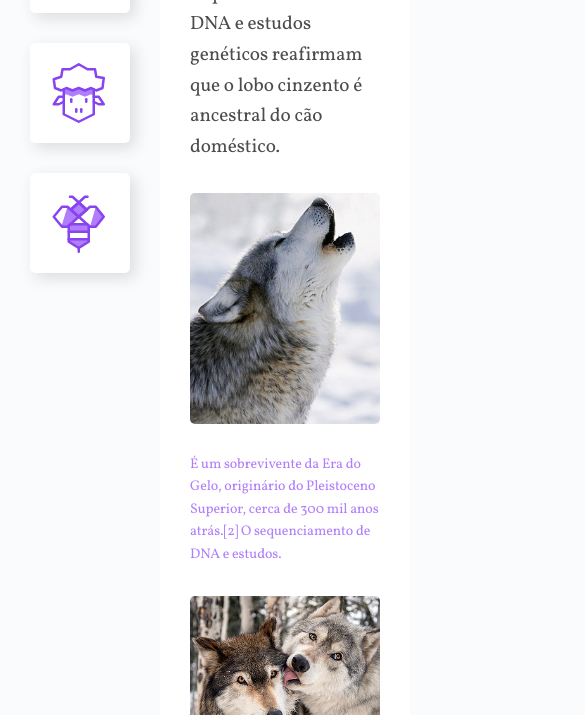
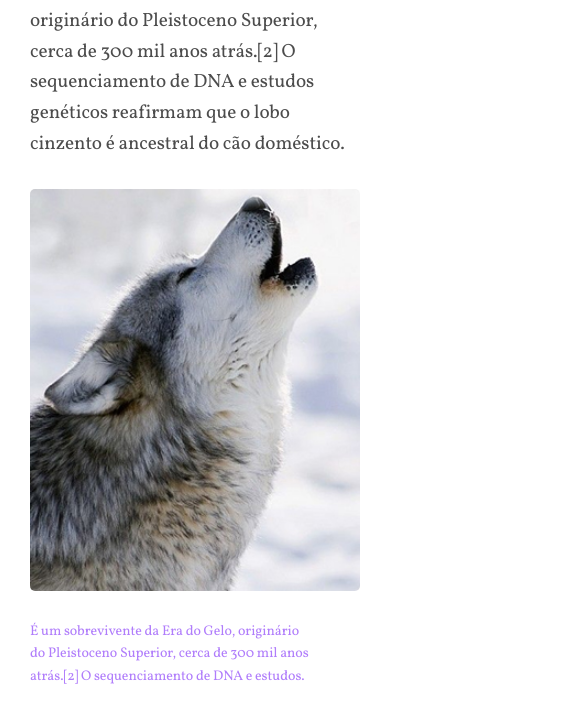
Before and after one commit to pedrobissetti/Wildbeast, a website: page index.html in a window 390 px wide. Shown: the part 612-1327 px from the top of the page, 585 px wide, since content can reach past the window. Drawn offline with Linux system fonts and the light colour scheme.

Commit message:
Wildbeast-Finalizada

```diff
--- a/css/scss/_anuncio.scss
+++ b/css/scss/_anuncio.scss
@@ -4,4 +4,5 @@
   align-content: start;
   padding: 30px;
   grid-gap: 30px;
+  grid-template-columns: repeat(auto-fit, minmax(150px, 1fr));
 }
--- a/css/scss/_content.scss
+++ b/css/scss/_content.scss
@@ -83,7 +83,7 @@
 }
 
 // RESPONSIVO
-@include d(l) {
+@media (max-width: 600px) {
   .content {
     grid-template-columns: auto;
   }
--- a/css/scss/_grid.scss
+++ b/css/scss/_grid.scss
@@ -10,7 +10,7 @@
 }
 
 // RESPONSIVO
-@include d(h) {
+@media (max-width: 1200px) {
   .estrutura {
     grid-template-areas:
       "header header header"
@@ -21,7 +21,7 @@
   }
 }
 
-@include d(m) {
+@media (max-width: 760px) {
   .estrutura {
     grid-template-columns: 100%;
     grid-template-areas:
--- a/css/scss/_header.scss
+++ b/css/scss/_header.scss
@@ -27,7 +27,8 @@
   }
 }
 
-@include d(m) {
+// RESPONSIVO
+@media (max-width: 760px) {
   .header {
     grid-template-columns: auto;
     &--logo {
--- a/css/scss/_reset.scss
+++ b/css/scss/_reset.scss
@@ -17,7 +17,6 @@ a {
 }
 
 img {
-  max-width: 100%;
   width: 100%;
   display: block;
   border-radius: 5px;
--- a/css/scss/_sidenav.scss
+++ b/css/scss/_sidenav.scss
@@ -16,13 +16,14 @@
   }
 }
 
-@include d(m) {
+// RESPONSIVO
+@media (max-width: 760px) {
   .sidenav {
-    position: relative;
     padding: 0 30px;
     overflow-x: auto;
     -webkit-overflow-scrolling: touch;
     -ms-overflow-style: -ms-autohiding-scrollbar;
+    position: relative;
     &::after {
       content: '→';
       position: absolute;
@@ -36,14 +37,13 @@
       li {
         flex: 1 0 60px;
         a {
-          margin: 30px 30px 30px 0;
+          margin: 30px 30px 30px 30px;
         }
       }
     }
   }
 }
 
-// ANIMAÇÃO SETA
 @keyframes seta {
   from {
     right: 30px;
--- a/css/scss/_variavel-mixin.scss
+++ b/css/scss/_variavel-mixin.scss
@@ -15,33 +15,3 @@ $font-medium: 1.5em;
 $font-paragrafo: 1.2em;
 $font-titulo: 3.75em;
 $font-numeros: 3em;
-
-// RESPONSIVO
-$s-device: 480px;
-$l-device: 600px;
-$m-device: 760px;
-$h-device: 1200px;
-
-@mixin d($size) {
-  @if $size == h {
-    @media (max-width: #{$h-device}) {
-      @content;
-    }
-  }
-}
-
-@mixin d($size) {
-  @if $size == m {
-    @media (max-width: #{$m-device}) {
-      @content;
-    }
-  }
-}
-
-@mixin d($size) {
-  @if $size == l {
-    @media (max-width: #{$l-device}) {
-      @content;
-    }
-  }
-}
```
Also changed, not shown: css/style.css.
